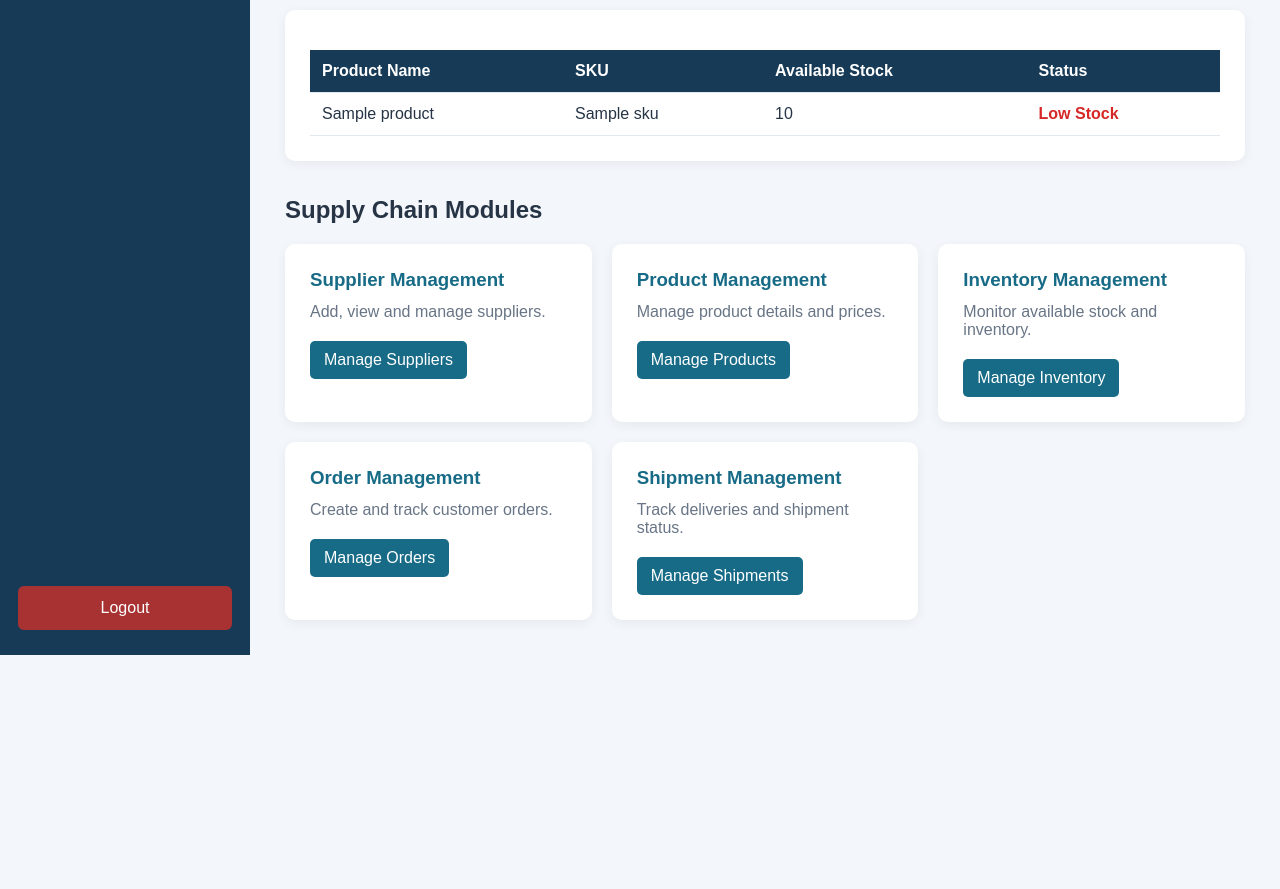
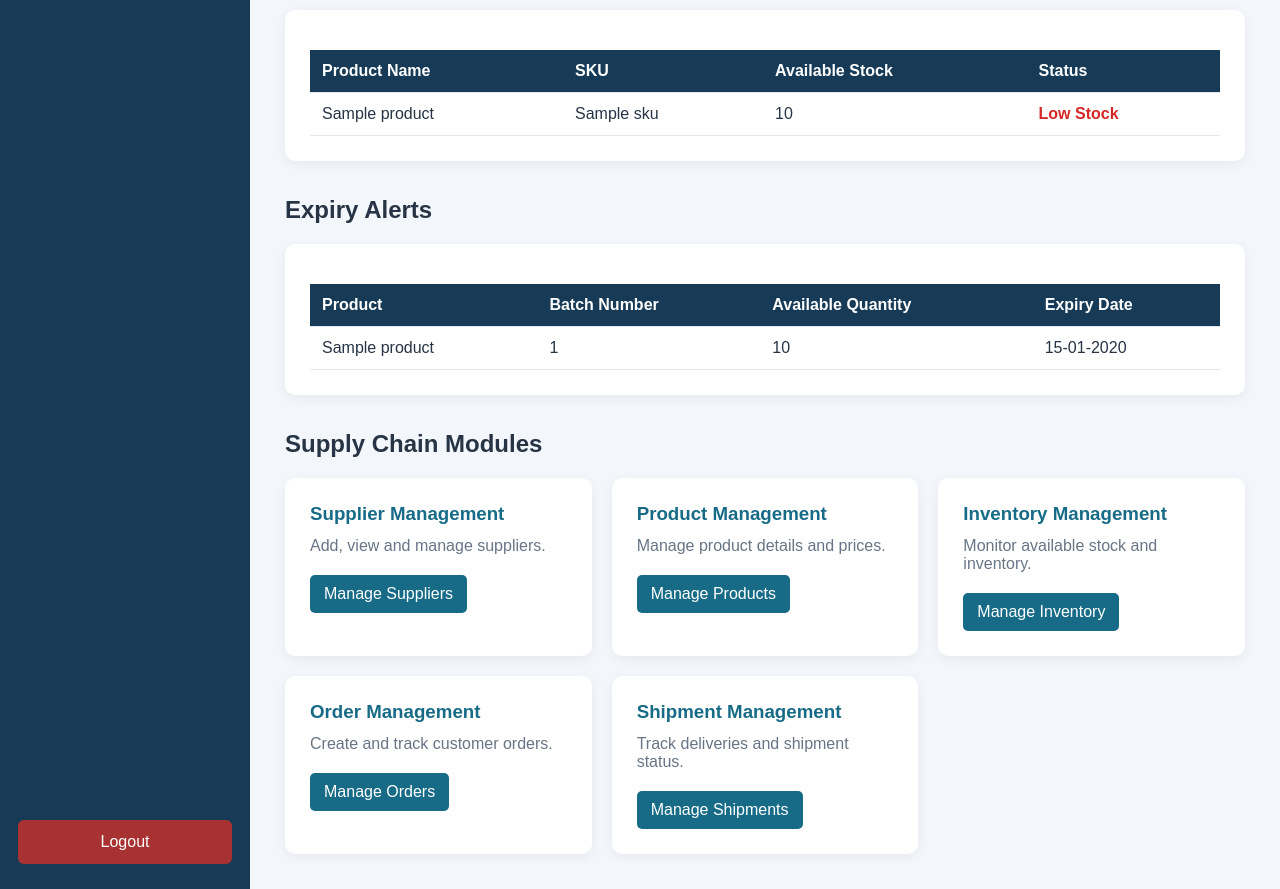
Before and after one commit to payalkanwar4433-maker/AI-Supply-Chain-Management-System, a FastAPI app: template templates/dashboard.html in a window 1280 px wide. Shown: the part 453-1342 px from the top of the page. Before the commit the page ends 1108 px from the top, so only its background shows below. Run offline with FastAPI, Linux system fonts and the light colour scheme; the template is opened without the code that fills it: most values are stand-ins (such as "Sample title", 1, 10 or a date in 2020).

Commit message:
Update registration flow and dashboard

```diff
--- a/main.py
+++ b/main.py
@@ -1,15 +1,17 @@
 from fastapi import FastAPI
+from fastapi.staticfiles import StaticFiles
+from fastapi.responses import RedirectResponse
 from routers.auth import router as auth_router
 from routers.web import router as web_router
-from fastapi.staticfiles import StaticFiles
 
-app=FastAPI()
+app = FastAPI()
 
 app.mount("/static", StaticFiles(directory="static"), name="static")
 
+
 @app.get("/")
 def home():
-    return{"message":"SupplyChainAI is running"}
+    return RedirectResponse(url="/register", status_code=303)
 
 
 app.include_router(auth_router)
--- a/templates/dashboard.html
+++ b/templates/dashboard.html
@@ -11,6 +11,7 @@
 
 <div class="dashboard-layout">
 
+    <!-- Sidebar -->
     <aside class="sidebar">
         <h2>SupplyChainAI</h2>
 
@@ -26,8 +27,10 @@
         <a href="/web/logout" class="logout-link">Logout</a>
     </aside>
 
+    <!-- Main Dashboard -->
     <main class="main-content">
 
+        <!-- Header -->
         <header class="dashboard-header">
             <div>
                 <h1>Dashboard</h1>
@@ -40,13 +43,13 @@
             </div>
         </header>
 
+        <!-- Welcome Section -->
         <section class="welcome-section">
             <h2>Welcome, {{ user.full_name }}!</h2>
             <p>Manage your supply chain operations from one place.</p>
         </section>
 
-            <!-- Dashboard Summary Cards -->
-
+        <!-- Summary Cards -->
         <section class="summary-cards">
 
             <div class="summary-card">
@@ -71,6 +74,7 @@
 
         </section>
 
+        <!-- Low Stock Alerts -->
         <section class="module-section">
             <h2>Low Stock Alerts</h2>
 
@@ -95,9 +99,7 @@
                             <td>{{ product.sku }}</td>
                             <td>{{ product.quantity }}</td>
                             <td>
-                                        <span class="stock-low">
-                                            Low Stock
-                                        </span>
+                                <span class="stock-low">Low Stock</span>
                             </td>
                         </tr>
                         {% endfor %}
@@ -105,14 +107,52 @@
                 </table>
 
                 {% else %}
-
                     <p>All products have sufficient stock.</p>
-
                 {% endif %}
 
             </div>
         </section>
 
+        <!-- Expiry Alerts -->
+        <section class="module-section">
+            <h2>Expiry Alerts</h2>
+
+            <div class="module-card">
+
+                {% if expiry_batches %}
+
+                <table>
+                    <thead>
+                        <tr>
+                            <th>Product</th>
+                            <th>Batch Number</th>
+                            <th>Available Quantity</th>
+                            <th>Expiry Date</th>
+                        </tr>
+                    </thead>
+
+                    <tbody>
+                        {% for batch in expiry_batches %}
+                        <tr>
+                            <td>{{ batch.product.product_name }}</td>
+                            <td>{{ batch.batch_number }}</td>
+                            <td>{{ batch.quantity }}</td>
+                            <td>
+                                {{ batch.expiry_date.strftime('%d-%m-%Y') }}
+                            </td>
+                        </tr>
+                        {% endfor %}
+                    </tbody>
+                </table>
+
+                {% else %}
+                    <p>No batches expiring within the next 30 days.</p>
+                {% endif %}
+
+            </div>
+        </section>
+
+        <!-- Supply Chain Modules -->
         <section class="module-section">
             <h2>Supply Chain Modules</h2>
 
```
Also changed, not shown: routers/web.py (+11 -1 lines), seed_roles.py (+30 -16 lines). Lines whose indentation alone changed are shown as unchanged.
